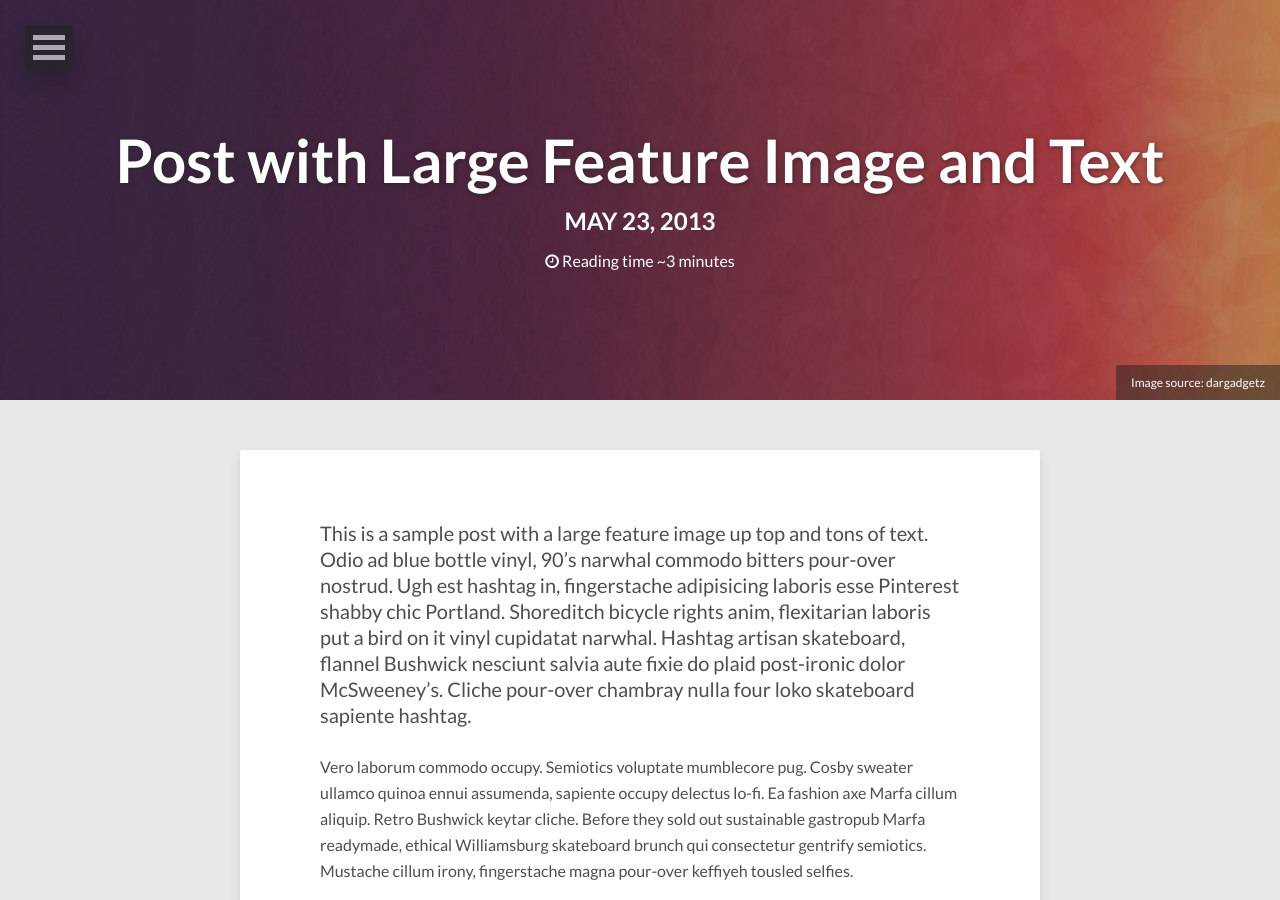
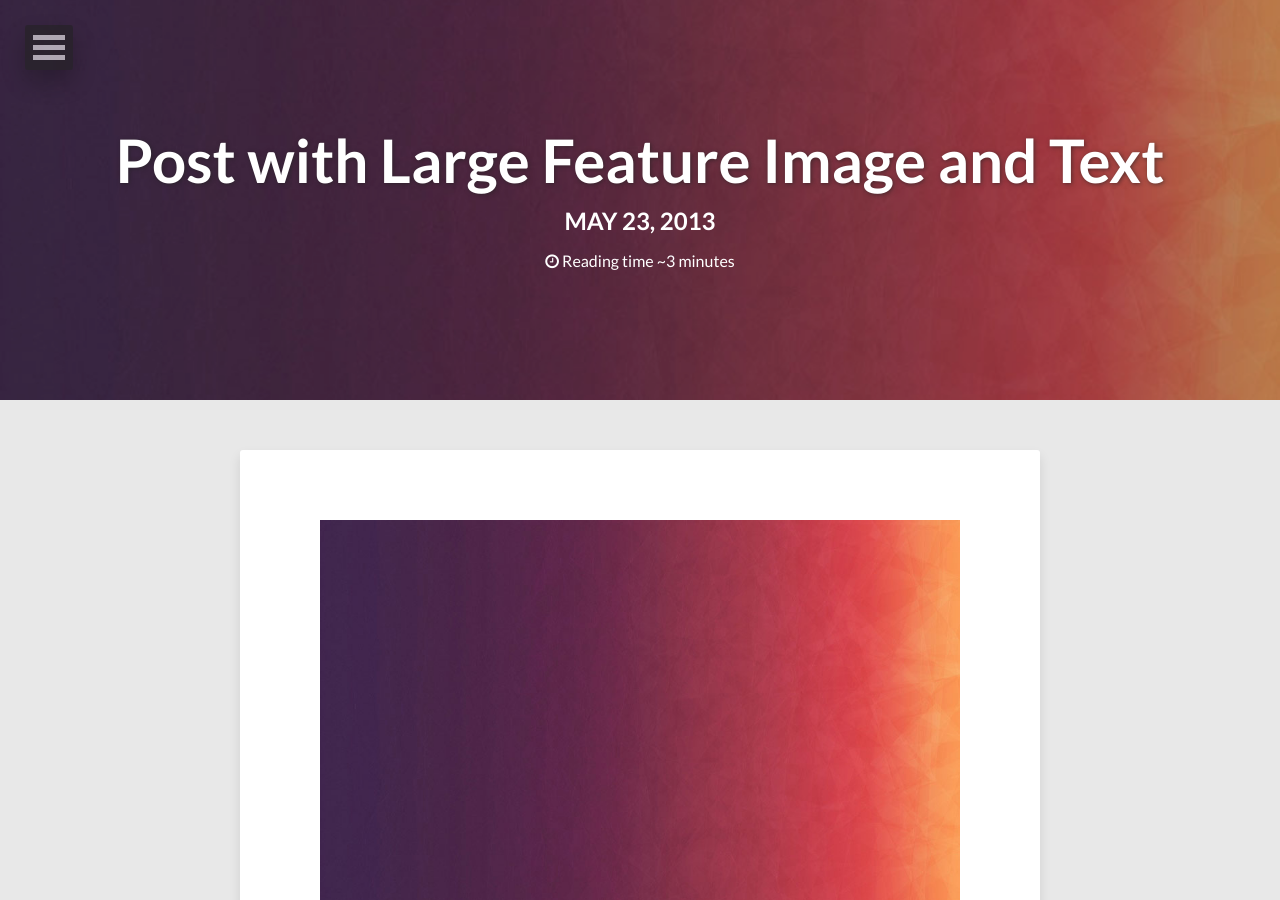
Before and after one commit to vivek1karna/topten, a Jekyll site: the page built from _posts/2013-05-23-readability-feature-post.md, in a window 1280 px wide and 900 px high. Built offline with Jekyll 4.4.1, drawn with Linux system fonts in a browser that asks for light colours; nearby versions of some CDN libraries; comment, search, counter and statistics services are not loaded.

Commit message:
Update 2013-05-23-readability-feature-post.md

```diff
--- a/_posts/2013-05-23-readability-feature-post.md
+++ b/_posts/2013-05-23-readability-feature-post.md
@@ -6,10 +6,8 @@ tags: [sample post, readability]
 modified: 2013-06-30
 image:
   feature: abstract-7.jpg
-  credit: dargadgetz
-  creditlink: http://www.dargadgetz.com/ios-7-abstract-wallpaper-pack-for-iphone-5-and-ipod-touch-retina/
 ---
-
+![alt text](https://github.com/vivek1karna/topten/blob/gh-pages/images/abstract-7.jpg "Title")
 This is a sample post with a large feature image up top and tons of text. Odio ad blue bottle vinyl, 90's narwhal commodo bitters pour-over nostrud. Ugh est hashtag in, fingerstache adipisicing laboris esse Pinterest shabby chic Portland. Shoreditch bicycle rights anim, flexitarian laboris put a bird on it vinyl cupidatat narwhal. Hashtag artisan skateboard, flannel Bushwick nesciunt salvia aute fixie do plaid post-ironic dolor McSweeney's. Cliche pour-over chambray nulla four loko skateboard sapiente hashtag.
 
 Vero laborum commodo occupy. Semiotics voluptate mumblecore pug. Cosby sweater ullamco quinoa ennui assumenda, sapiente occupy delectus lo-fi. Ea fashion axe Marfa cillum aliquip. Retro Bushwick keytar cliche. Before they sold out sustainable gastropub Marfa readymade, ethical Williamsburg skateboard brunch qui consectetur gentrify semiotics. Mustache cillum irony, fingerstache magna pour-over keffiyeh tousled selfies.
```
